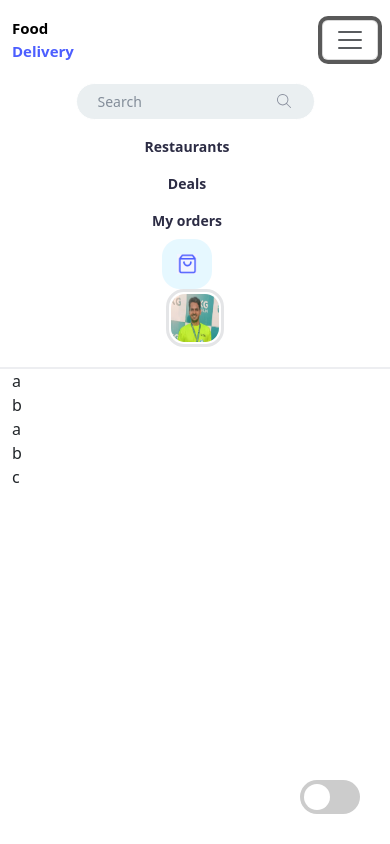
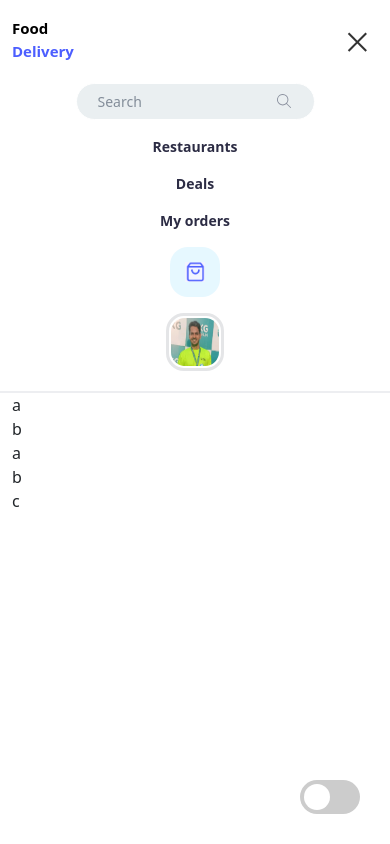
Before and after one commit to sumant1512/orderus, an Angular app: page / in a window 390 px wide. Both pictures are taken after a click on the button "Toggle navigation". Built offline with nearby package versions, Linux system fonts and the light colour scheme.

Commit message:
header theme added

```diff
--- a/src/app/scss/_dark.scss
+++ b/src/app/scss/_dark.scss
@@ -11,6 +11,7 @@
   --navbar-search-input-border-focus: #{$gray-14};
   --navbar-cart-bg: #{$black-15};
   --navbar-user-img-border: #{$gray-15};
+  --navbar-mobile-hamberger: #{$white-15};
   --app-first-name: #{$white};
   --app-last-name: #{$blue-1};
 }
--- a/src/app/scss/_light.scss
+++ b/src/app/scss/_light.scss
@@ -11,6 +11,7 @@
   --navbar-search-input-border-focus: #{$blue-1};
   --navbar-cart-bg: #{$white-14};
   --navbar-user-img-border: #{$gray-2};
+  --navbar-mobile-hamberger: #{$black-15};
   --app-first-name: #{$black};
   --app-last-name: #{$blue-1};
 }
--- a/src/app/scss/_variables.scss
+++ b/src/app/scss/_variables.scss
@@ -11,17 +11,19 @@ $light-navbar-bg: hsl(0, 100%, 100%);
 $dark-navbar-bg: hsl(0, 0%, 0%);
 
 //color
-
 $white: hsl(0, 100%, 100%);
 $white-1: hsl(240, 20%, 90%);
 $white-13: hsl(197, 74%, 88%);
 $white-14: hsl(197, 100%, 95%);
 $white-15: hsl(197, 19%, 93%);
+
 $black: hsl(0, 0%, 0%);
 $black-1: hsl(240, 22%, 22%);
 $black-2: hsl(0, 0%, 15%);
 $black-15: hsl(0, 0%, 20%);
+
 $blue-1: hsl(234, 100%, 65%);
+
 $gray-0: hsl(228, 16%, 94%);
 $gray-1: hsl(228, 16%, 94%);
 $gray-2: hsl(228, 6%, 90%);
--- a/src/app/shared/header/header.component.html
+++ b/src/app/shared/header/header.component.html
@@ -6,15 +6,20 @@
         <div class="fw-bold app-last-name">Delivery</div>
       </a>
       <button
-        class="navbar-toggler"
+        class="border-0 mobile-hamberger d-block d-md-none"
         type="button"
         data-bs-toggle="collapse"
         data-bs-target="#navbarSupportedContent"
         aria-controls="navbarSupportedContent"
         aria-expanded="false"
         aria-label="Toggle navigation"
+        (click)="toggleHamburger()"
       >
-        <span class="navbar-toggler-icon"></span>
+        <div class="hamburger" id="hamburger-9">
+          <span class="line"></span>
+          <span class="line"></span>
+          <span class="line"></span>
+        </div>
       </button>
       <div class="collapse navbar-collapse" id="navbarSupportedContent">
         <form
@@ -23,7 +28,7 @@
           <input class="search-input" type="text" placeholder="Search" />
         </form>
         <ul class="navbar-nav nav-bar-list mb-2 mb-lg-0">
-          <li class="nav-item me-3">
+          <li class="nav-item me-0 me-md-2 me-lg-3">
             <a
               class="nav-link header-nav-link fw-bold"
               aria-current="page"
@@ -31,14 +36,14 @@
               >Restaurants</a
             >
           </li>
-          <li class="nav-item me-3">
+          <li class="nav-item me-0 me-md-2 me-lg-3">
             <a class="nav-link header-nav-link fw-bold" href="#">Deals</a>
           </li>
           <li class="d-none d-md-block header-seprator me-3"></li>
-          <li class="nav-item me-3">
+          <li class="nav-item me-0 me-md-2 me-lg-3">
             <a class="nav-link header-nav-link fw-bold" href="#">My orders</a>
           </li>
-          <li class="nav-item me-3">
+          <li class="nav-item me-0 me-md-2 me-lg-3 mb-3 mb-md-0 mt-2 mt-md-0">
             <div class="cart-img-container">
               <img
                 class="cart-img"
--- a/src/app/shared/header/header.component.scss
+++ b/src/app/shared/header/header.component.scss
@@ -83,5 +83,60 @@
         }
       }
     }
+
+    .mobile-hamberger {
+      background-color: var(--navbar-bg);
+    }
+
+    .hamburger .line {
+      width: 30px;
+      height: 2px;
+      background-color: var(--navbar-mobile-hamberger);
+      display: block;
+      margin: 8px auto;
+      -webkit-transition: all 0.3s ease-in-out;
+      -o-transition: all 0.3s ease-in-out;
+      transition: all 0.3s ease-in-out;
+    }
+
+    .hamburger:hover {
+      cursor: pointer;
+    }
+
+    #hamburger-9 {
+      position: relative;
+      -webkit-transition: all 0.3s ease-in-out;
+      -o-transition: all 0.3s ease-in-out;
+      transition: all 0.3s ease-in-out;
+    }
+
+    #hamburger-9.is-active {
+      -webkit-transform: rotate(45deg);
+      -ms-transform: rotate(45deg);
+      -o-transform: rotate(45deg);
+      transform: rotate(45deg);
+    }
+
+    #hamburger-9.is-active .line {
+      width: 25px;
+    }
+
+    #hamburger-9.is-active .line:nth-child(2) {
+      opacity: 0;
+    }
+
+    #hamburger-9.is-active .line:nth-child(1) {
+      -webkit-transform: translateY(13px);
+      -ms-transform: translateY(13px);
+      -o-transform: translateY(13px);
+      transform: translateY(13px);
+    }
+
+    #hamburger-9.is-active .line:nth-child(3) {
+      -webkit-transform: translateY(-7px) rotate(90deg);
+      -ms-transform: translateY(-7px) rotate(90deg);
+      -o-transform: translateY(-7px) rotate(90deg);
+      transform: translateY(-7px) rotate(90deg);
+    }
   }
 }
--- a/src/app/shared/header/header.component.ts
+++ b/src/app/shared/header/header.component.ts
@@ -28,4 +28,14 @@ export class HeaderComponent {
   public open(modal: any): void {
     this.modalService.open(modal);
   }
+
+  toggleHamburger() {
+    const hamburger = document.getElementById('hamburger-9');
+    console.log(hamburger);
+    if (hamburger?.classList.contains('is-active')) {
+      hamburger.classList.remove('is-active');
+    } else {
+      hamburger?.classList.add('is-active');
+    }
+  }
 }
```
